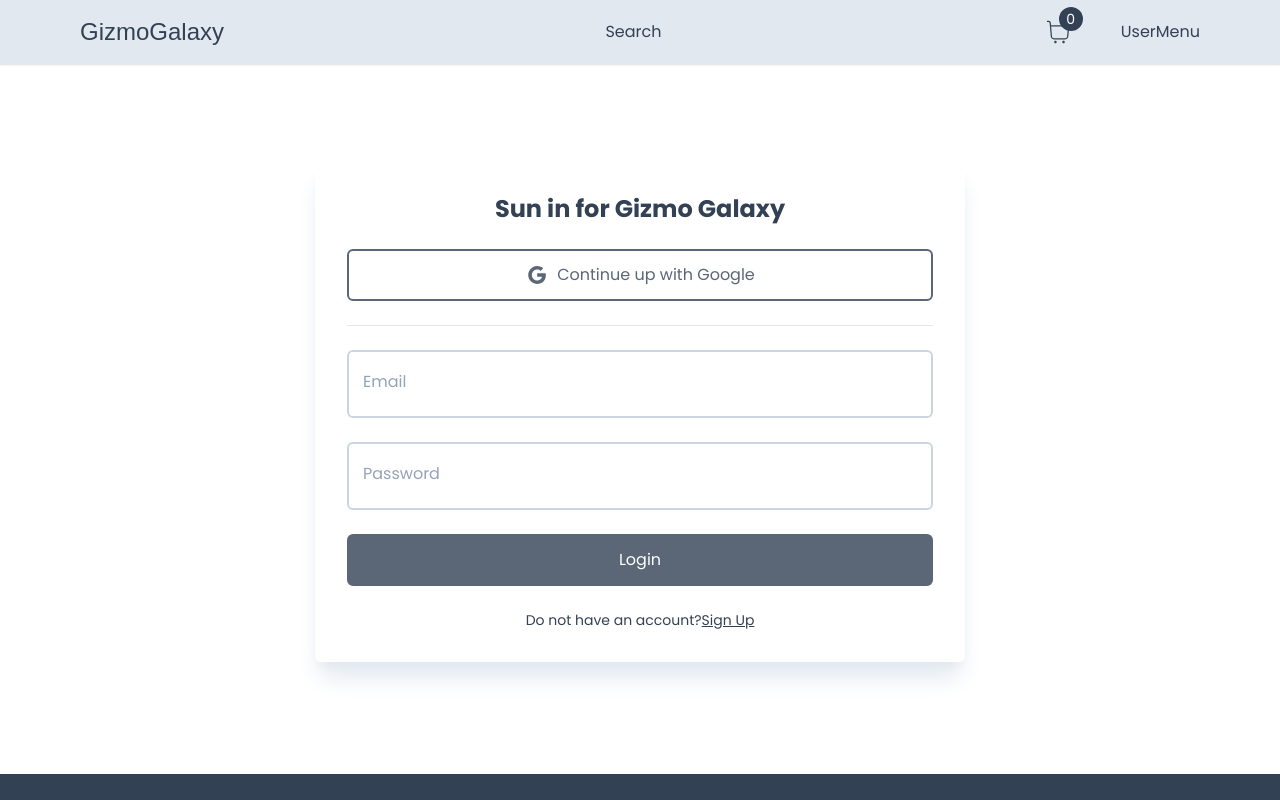
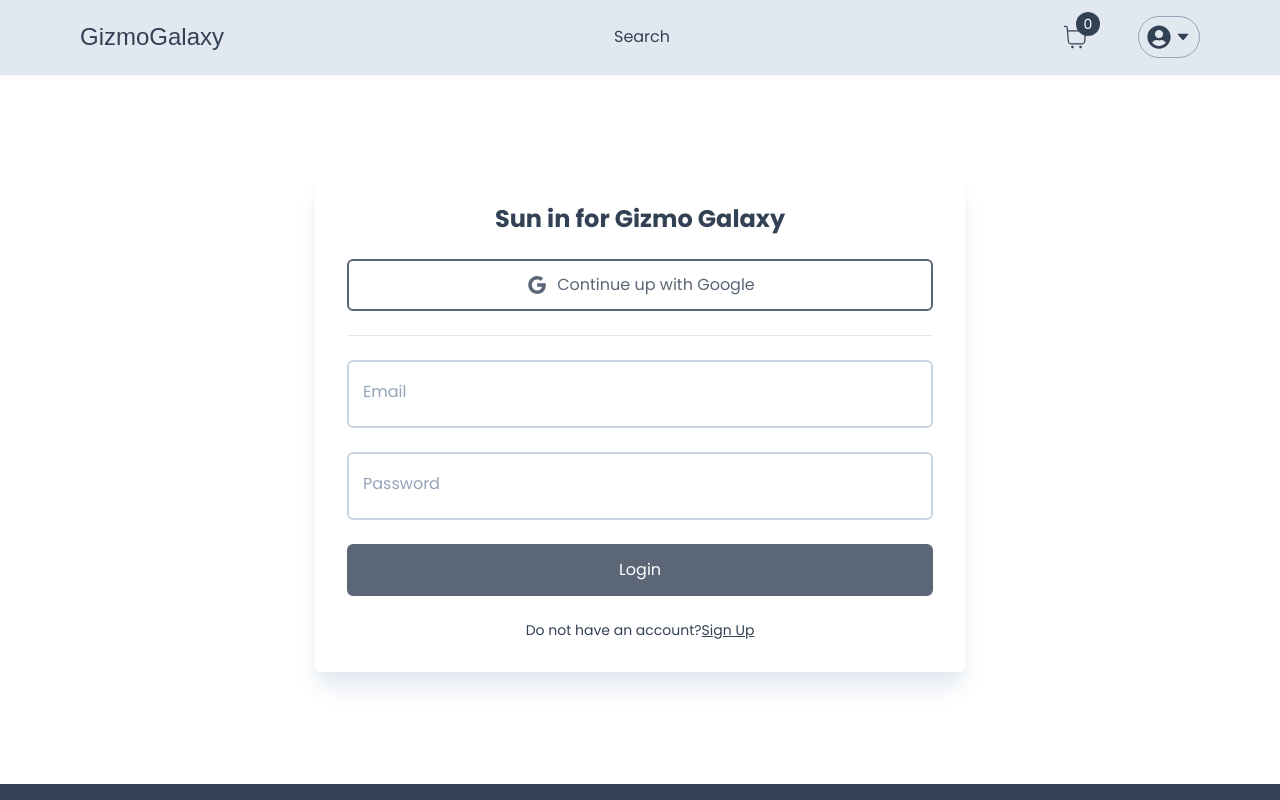
Before and after one commit to SabinaGarayeva/ecommerce, a Next.js app: page /login in a window 1280 px wide. Shown: the top 800 px of the page. Built offline with nearby package versions, Linux system fonts and the light colour scheme; a web font is replaced by a local one.

Commit message:
UserMenu

```diff
--- /dev/null
+++ b/app/components/nav/BackDrop.tsx
@@ -0,0 +1,9 @@
+interface BackDropProps {
+  onClick: () => void;
+}
+
+const BackDrop: React.FC<BackDropProps> = ({ onClick }) => {
+  return <div onClick={onClick} className="z-20 bg-slate-200 opacity-50 w-screen h-screen fixed top-0 left-0"></div>;
+};
+
+export default BackDrop;
--- /dev/null
+++ b/app/components/nav/MenuItem.tsx
@@ -0,0 +1,17 @@
+interface MenuItemProps {
+  children: React.ReactNode;
+  onClick: () => void;
+}
+
+const MenuItem: React.FC<MenuItemProps> = ({ children, onClick }) => {
+  return (
+    <div
+      onClick={onClick}
+      className="px-4 py-3 hover:bg-neutral-100 transition"
+    >
+      {children}
+    </div>
+  );
+};
+
+export default MenuItem;
--- a/app/components/nav/NavBar.tsx
+++ b/app/components/nav/NavBar.tsx
@@ -2,6 +2,7 @@
 import Container from "../Container";
 import { Redressed } from "next/font/google";
 import CartCount from "./CartCount";
+import UserMenu from "./UserMenu";
 
 const redressed = Redressed({
   subsets: ["latin"],
@@ -23,7 +24,7 @@
             <div className="hidden md:block">Search</div>
             <div className="flex items-center gap-8 md:gap-12">
               <CartCount />
-              <div>UserMenu</div>
+              <UserMenu />
             </div>
           </div>
         </Container>
--- /dev/null
+++ b/app/components/nav/UserMenu.tsx
@@ -0,0 +1,63 @@
+"use client";
+
+import { useCallback, useState } from "react";
+import Avatar from "../Avatar";
+import { AiFillCaretDown } from "react-icons/ai";
+import Link from "next/link";
+import MenuItem from "./MenuItem";
+import { signOut } from "next-auth/react";
+import BackDrop from "./BackDrop";
+
+const UserMenu = () => {
+  const [isOpen, setIsOpen] = useState(false);
+
+  const toggleOpen = useCallback(() => {
+    setIsOpen((prev) => !prev);
+  }, []);
+
+  return (
+    <>
+      <div className="relative z-30">
+        <div
+          onClick={toggleOpen}
+          className="p-2 border-[1px] border-slate-400 flex flex-row items-center gap-1 rounded-full cursor-pointer hover:shadow-md transition text-slate-700"
+        >
+          <Avatar />
+          <AiFillCaretDown />
+        </div>
+        {isOpen && (
+          <div className="absolute rounded-md shadow-md w-[170px] bg-white overflow-hidden right-0 top-12 text-sm flex flex-col cursor-pointer">
+            <div>
+              <Link href="/orders">
+                <MenuItem onClick={toggleOpen}>Your Orders</MenuItem>
+              </Link>
+              <Link href="/admin">
+                <MenuItem onClick={toggleOpen}>Admin Dashboard</MenuItem>
+              </Link>
+              <MenuItem
+                onClick={() => {
+                  toggleOpen();
+                  signOut();
+                }}
+              >
+                Logout
+              </MenuItem>
+            </div>
+            <div>
+              <Link href="/login">
+                <MenuItem onClick={toggleOpen}>Login</MenuItem>
+              </Link>
+              <Link href="/register">
+                <MenuItem onClick={toggleOpen}>Register</MenuItem>
+              </Link>
+            </div>
+          </div>
+        )}
+      </div>
+
+      {isOpen ? <BackDrop onClick={toggleOpen} /> : null}
+    </>
+  );
+};
+
+export default UserMenu;
```
